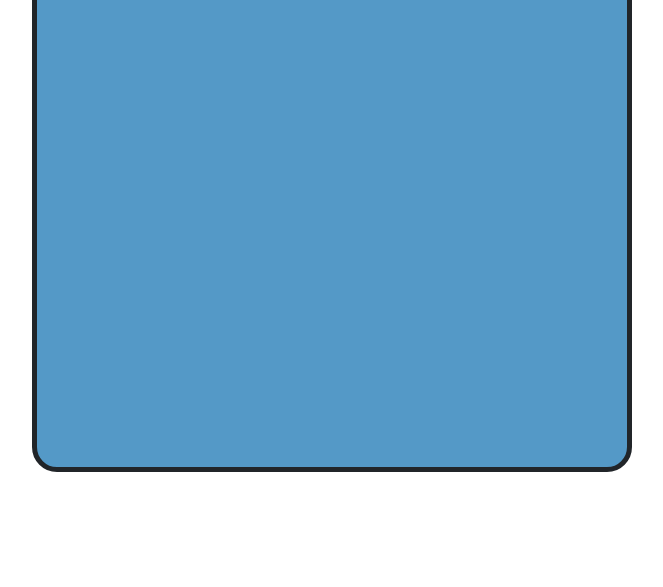
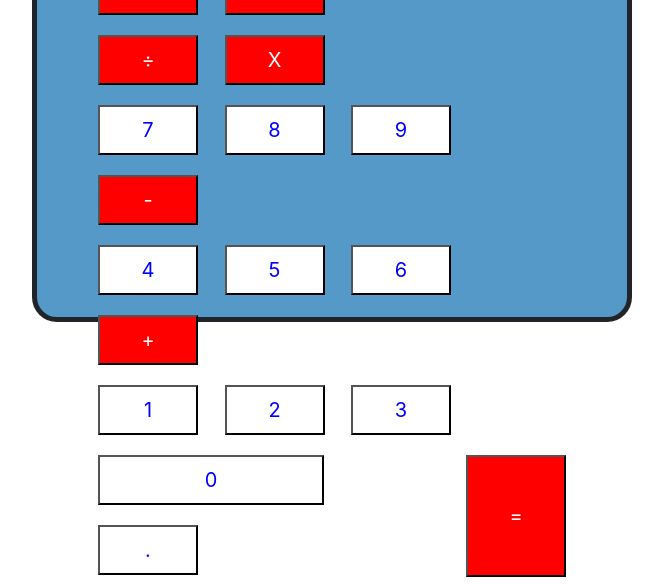
Before and after one commit to richardyam1/FreeCodeCamp, a plain HTML site: page Javascript_Calculator/Javascript Calculator.html in a window 1280 px wide. Shown: the part 328-915 px from the top of the page, without its empty margins (308-971 px from the left). Before the commit the page ends 800 px from the top, so only its background shows below. Drawn offline with nearby package versions, Linux system fonts and the light colour scheme.

Commit message:
Added in buttons

```diff
--- a/Javascript_Calculator/Javascript Calculator.css
+++ b/Javascript_Calculator/Javascript Calculator.css
@@ -1,6 +1,6 @@
 #calculator{
 	width: 600px;
-	height: 800px;
+	height: 650px;
 	background: #5499C7;
 	border-radius: 25px;
 	border: 5px solid;
@@ -40,7 +40,7 @@
 	border: 2px solid;
 }
 
-#square{
+.square{
 	width: 64px;
 	height: 73px;
 	background: #545454;
@@ -53,3 +53,30 @@
 	font-size: 80px;
 	margin-right: 10px;
 }
+
+.red_key{
+	background-color: red;
+	color: white;
+	width: 100px;
+	height: 50px;
+	font-size: 20px;
+	margin: 10px 11px;
+}
+
+.white_key{
+	background-color: white;
+	color: blue;
+	width: 100px;
+	height: 50px;
+	font-size: 20px;
+	margin: 10px 11px;
+}
+
+#zero{
+	width: 226px;
+}
+
+#equal{
+	height: 122px;
+	float: right;
+}
--- a/Javascript_Calculator/Javascript Calculator.html
+++ b/Javascript_Calculator/Javascript Calculator.html
@@ -18,15 +18,44 @@
 	 <div style = "float: left; width: 70%; font-size: 30px" id = "text"> TEXAS INSTRUMENTS </div>
 	 <div style = "float: right; width: 30%; font-size: 50px"  id = "text"> <strong>TI-108</strong> </div>
 	 <div id = "solar">
-		<div id = "square"></div>
-		<div id = "square"></div>
-		<div id = "square"></div>
-		<div id = "square"></div>
-
+		<div class = "square"></div>
+		<div class = "square"></div>
+		<div class = "square"></div>
+		<div class = "square"></div>
 	 </div>
+	 <hr>
 
 	 <div id = "keys">
+	 	<div>
+	 		<button class = "red_key" id = "clear_all"> AC</button>
+		 	<button class = "red_key" id = "clear_one">CE </button>
+			<button class = "red_key" id = "division"> ÷ </button>
+			<button class = "red_key" id = "multiply"> X </button>
+		</div>
+		<div>
+			<button class = "white_key" id = "seven"> 7 </button>
+			<button class = "white_key" id = "eight"> 8 </button>
+			<button class = "white_key" id = "nine"> 9 </button>
+			<button class = "red_key" id = "minus"> - </button>
+		</div>
+		<div>
+			<button class = "white_key" id = "four"> 4 </button>
+			<button class = "white_key" id = "five"> 5 </button>
+			<button class = "white_key" id = "six"> 6 </button>
+			<button class = "red_key" id = "plus"> + </button>
+		</div>
+		<div>
+			<button class = "white_key" id = "one"> 1 </button>
+			<button class = "white_key" id = "two"> 2 </button>
+			<button class = "white_key" id = "three"> 3 </button>
+			<button class = "red_key" id = "equal"> = </button>
 
+		</div>
+		<div>
+			<button class = "white_key" id = "zero"> 0 </button>
+			<button class = "white_key" id = "decimal"> . </button>
+
+		</div>
 	 </div>
 
 
```
